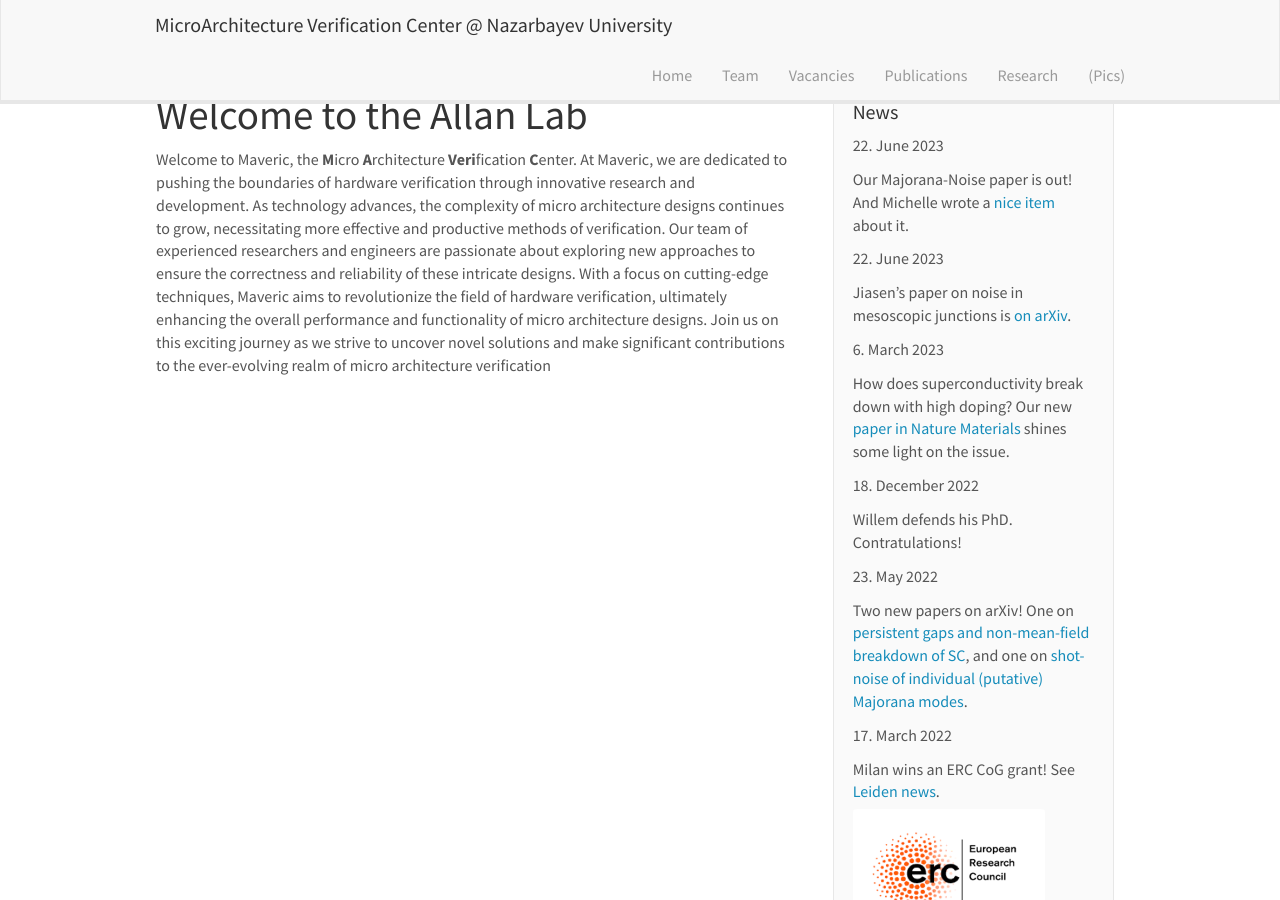
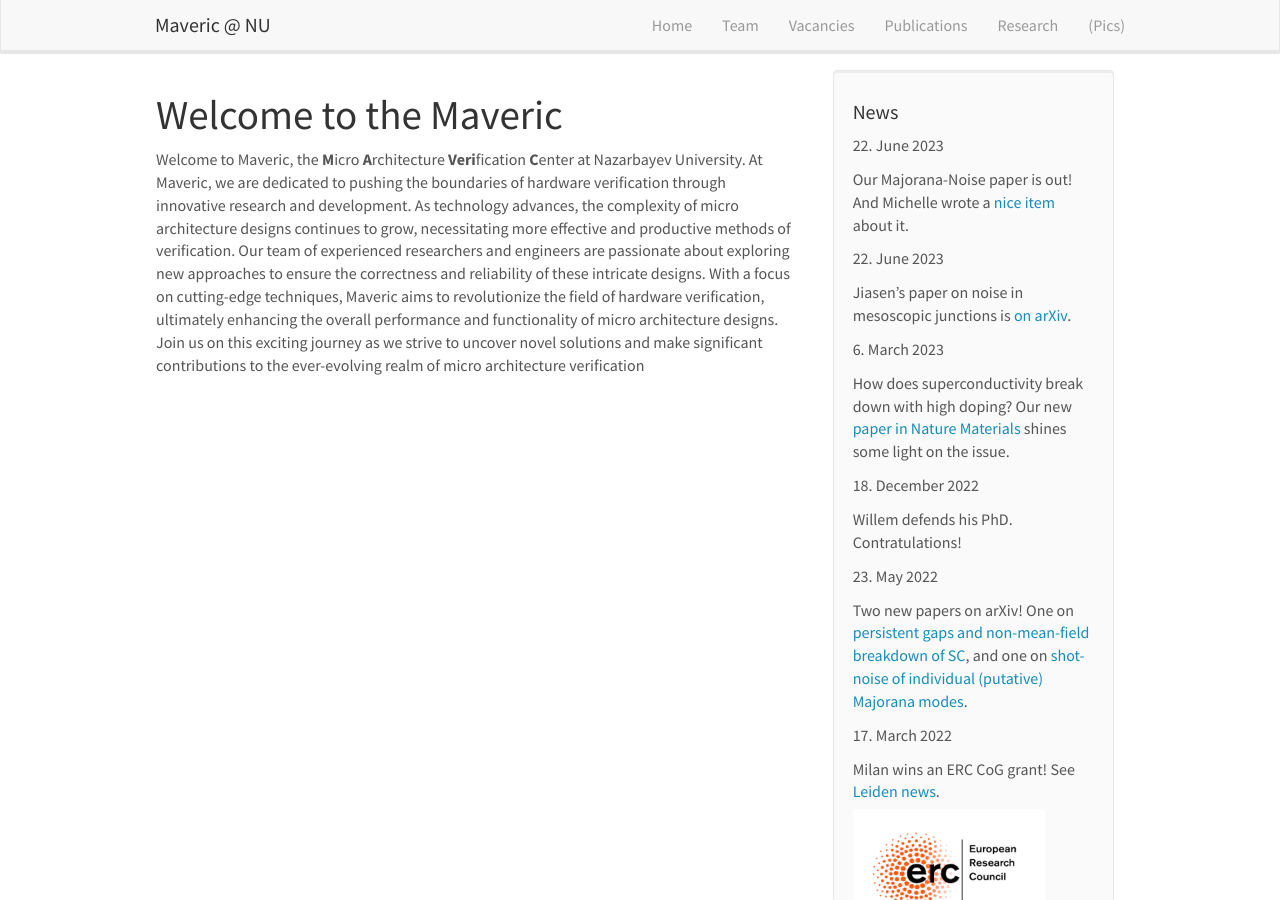
Before and after one commit to mavericnu/mavericnu.github.io, a Jekyll site: the page built from _pages/home.md, in a window 1280 px wide and 900 px high. Built offline with Jekyll 4.4.1, drawn with Linux system fonts in a browser that asks for light colours; nearby versions of some CDN libraries.

Commit message:
overlay title change

```diff
--- a/_includes/header.html
+++ b/_includes/header.html
@@ -8,7 +8,7 @@
 		<span class="icon-bar"></span>
 	  </button>
 
-    <a class="navbar-brand" href="{{ site.url }}{{ site.baseurl }}/">MicroArchitecture Verification Center @ Nazarbayev University</a>
+    <a class="navbar-brand" href="{{ site.url }}{{ site.baseurl }}/">Maveric @ NU</a>
 	</div>
 	<div class="collapse navbar-collapse" id="navbar-collapse-1">
 	  <ul class="nav navbar-nav navbar-right">
--- a/_layouts/homelay.html
+++ b/_layouts/homelay.html
@@ -3,7 +3,7 @@ layout: default
 ---
 
   <div id="homeid" class="col-sm-8">
-        <h1>Welcome to the Allan Lab</h1>
+        <h1>Welcome to the Maveric</h1>
 
 	{{ content }}
   </div>
--- a/_pages/home.md
+++ b/_pages/home.md
@@ -6,4 +6,4 @@ sitemap: false
 permalink: /
 ---
 
-Welcome to Maveric, the **M**icro **A**rchitecture **Veri**fication **C**enter. At Maveric, we are dedicated to pushing the boundaries of hardware verification through innovative research and development. As technology advances, the complexity of micro architecture designs continues to grow, necessitating more effective and productive methods of verification. Our team of experienced researchers and engineers are passionate about exploring new approaches to ensure the correctness and reliability of these intricate designs. With a focus on cutting-edge techniques, Maveric aims to revolutionize the field of hardware verification, ultimately enhancing the overall performance and functionality of micro architecture designs. Join us on this exciting journey as we strive to uncover novel solutions and make significant contributions to the ever-evolving realm of micro architecture verification
+Welcome to Maveric, the **M**icro **A**rchitecture **Veri**fication **C**enter at Nazarbayev University. At Maveric, we are dedicated to pushing the boundaries of hardware verification through innovative research and development. As technology advances, the complexity of micro architecture designs continues to grow, necessitating more effective and productive methods of verification. Our team of experienced researchers and engineers are passionate about exploring new approaches to ensure the correctness and reliability of these intricate designs. With a focus on cutting-edge techniques, Maveric aims to revolutionize the field of hardware verification, ultimately enhancing the overall performance and functionality of micro architecture designs. Join us on this exciting journey as we strive to uncover novel solutions and make significant contributions to the ever-evolving realm of micro architecture verification
```
